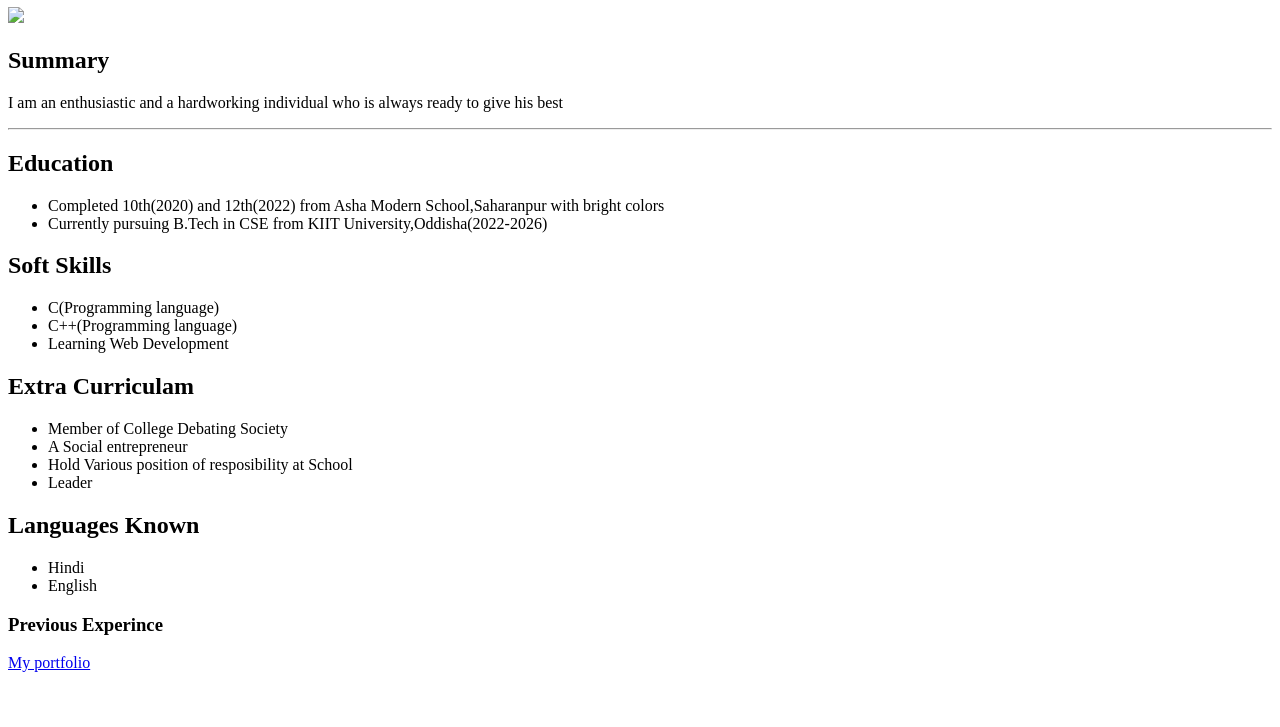
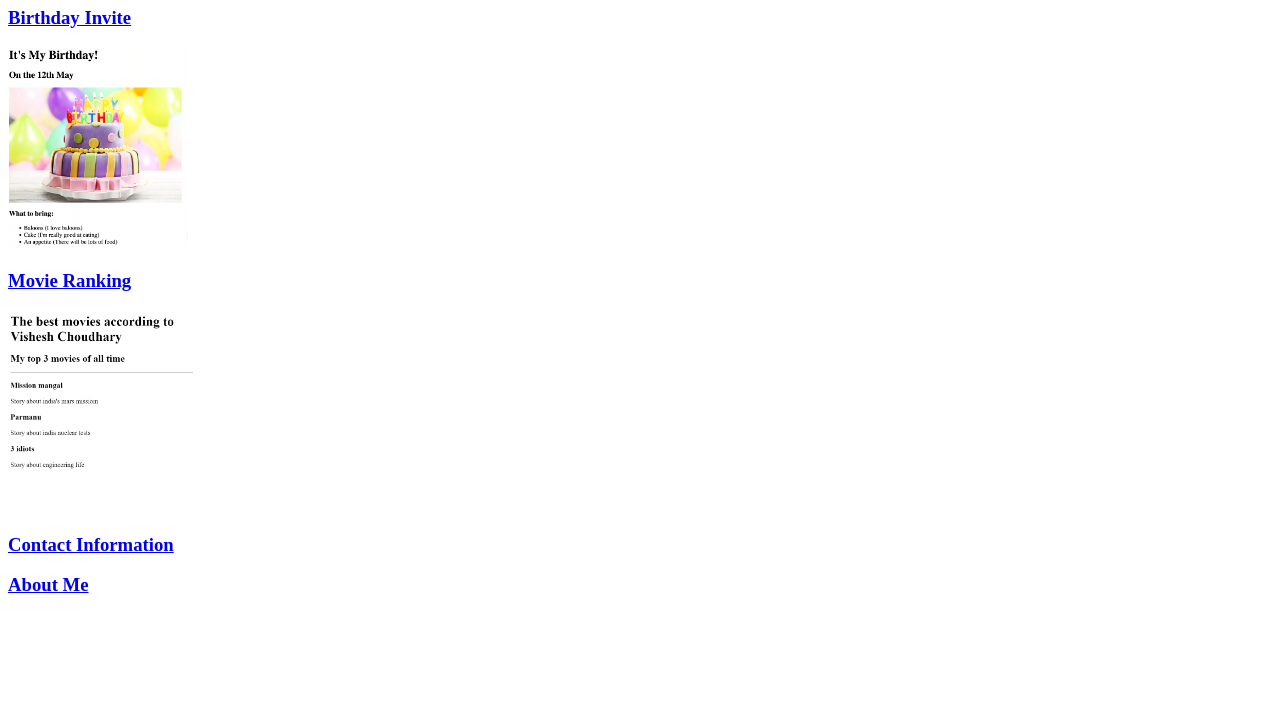
Before and after one commit to VisheshChoudhary139/html.MyResume, a plain HTML site: page index.html in a window 1280 px wide. Shown: the part 73-800 px from the top of the page. Drawn offline with Linux system fonts and the light colour scheme.

Commit message:
Add files via upload

```diff
--- a/index.html
+++ b/index.html
@@ -1,39 +1,19 @@
+<!-- TODO 1: Create the HTML Boilerplate -->
 <!DOCTYPE html>
 <html lang = "en">
     <head>
         <meta charset = "UTF-8">
-        <title>My Resume</title>
+        <title>Vishesh Choudhary Portfolio</title>
     </head>
     <body>
-        <h1>Vishesh Choudhary</h1>
-        <img src = "./image.jpeg" height = "100"/>
-        <h2>Summary</h2>
-        <p>I am an enthusiastic and a hardworking individual who is always ready to give his best</p>
-        <hr>
-        <h2>Education</h2>
-        <ul>
-            <li>Completed 10th(2020) and 12th(2022) from Asha Modern School,Saharanpur with bright colors</li>
-            <li>Currently pursuing B.Tech in CSE from KIIT University,Oddisha(2022-2026)</li>
-        </ul>
-        <h2>Soft Skills</h2>
-        <Ul>
-            <li>C(Programming language)</li>
-            <li>C++(Programming language)</li>
-            <li>Learning Web Development</li>
-        </Ul>
-        <h2>Extra Curriculam</h2>
-        <ul>
-          <li>Member of College Debating Society</li>
-          <li>A Social entrepreneur</li>
-          <li>Hold Various position of resposibility at School </li>
-          <li>Leader</li>
-        </ul>
-        <h2>Languages Known</h2>
-        <ul>
-            <li>Hindi</li>
-            <li>English</li>
-        </ul>
-        <h3>Previous Experince</h3>
-        <a href = "https://visheshchoudhary139.github.io/html.portfolio/">My portfolio</a>
+        <h1>Hii It's Me Vishesh Choudhary</h1>
     </body>
 </html>
+
+<h3><a href="./public/birthday-invite.html">Birthday Invite</a></h3>
+<img src = "./images/Birthday invite.png" height="200" alt="Birthday invite project "/>
+<h3><a href = "./public/movie-ranking.html">Movie Ranking</a></h3>
+<img src = "./images/Top 3 movies.png" height = "200" alt="Movie Ranking project"/>
+
+<h3><a href = "./public/contact.html"> Contact Information</a></h3>
+<h3><a href = "./public/about.html"> About Me</a></h3>
```
Also changed, not shown: images/Birthday invite.png (added), images/Top 3 movies.png (added).
